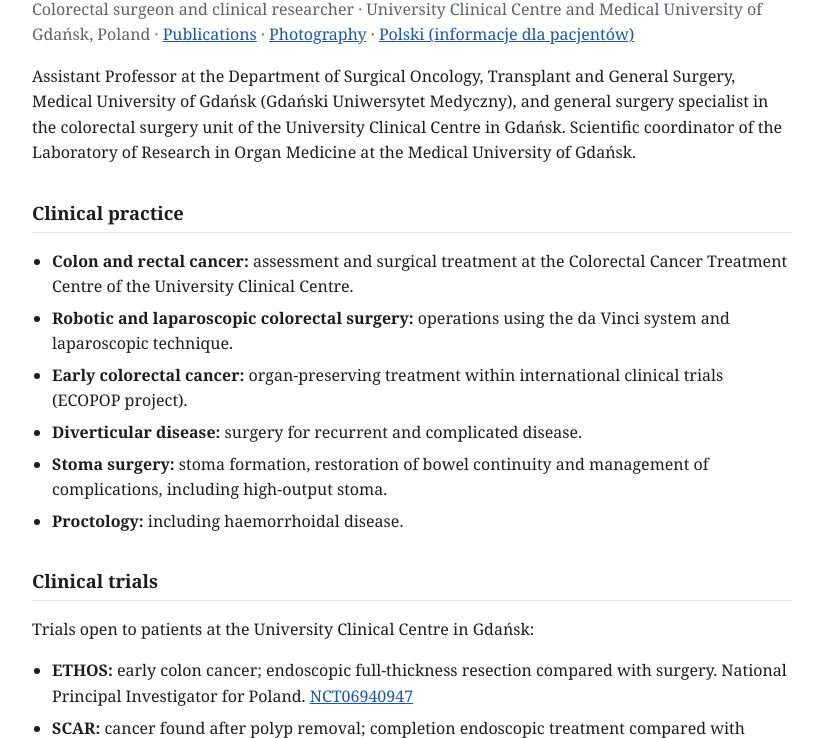
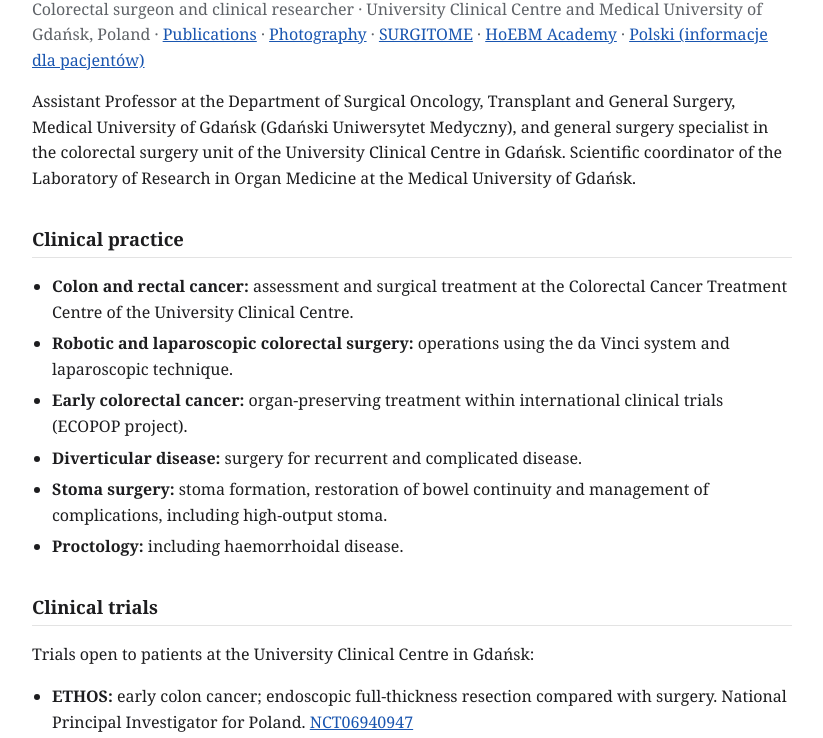
Before and after one commit to piotrspychalski/piotrspychalski.github.io, a plain HTML site: page index.html in a window 1280 px wide. Shown: the part 83-821 px from the top of the page, without its empty margins (228-1051 px from the left). Drawn offline with Linux system fonts and the light colour scheme.

Commit message:
Nav: add SURGITOME and HoEBM Academy to top line (EN, PL)
Co-Authored-By: Claude Opus 5.5 <noreply@anthropic.com>

```diff
--- a/index.html
+++ b/index.html
@@ -65,7 +65,7 @@
 <body>
 <main>
 <h1>Piotr Spychalski, MD, PhD</h1>
-<p class="sub">Colorectal surgeon and clinical researcher · University Clinical Centre and Medical University of Gdańsk, Poland · <a href="/publications/">Publications</a> · <a href="/photography/">Photography</a> · <a href="/pl/" hreflang="pl" lang="pl">Polski (informacje dla pacjentów)</a></p>
+<p class="sub">Colorectal surgeon and clinical researcher · University Clinical Centre and Medical University of Gdańsk, Poland · <a href="/publications/">Publications</a> · <a href="/photography/">Photography</a> · <a href="/surgitome/">SURGITOME</a> · <a href="/hoebm-academy/">HoEBM Academy</a> · <a href="/pl/" hreflang="pl" lang="pl">Polski (informacje dla pacjentów)</a></p>
 
 <p>Assistant Professor at the Department of Surgical Oncology, Transplant and General Surgery, Medical University of Gdańsk (Gdański Uniwersytet Medyczny), and general surgery specialist in the colorectal surgery unit of the University Clinical Centre in Gdańsk. Scientific coordinator of the Laboratory of Research in Organ Medicine at the Medical University of Gdańsk.</p>
 
```
Also changed, not shown: pl/index.html (+1 -1 lines).
